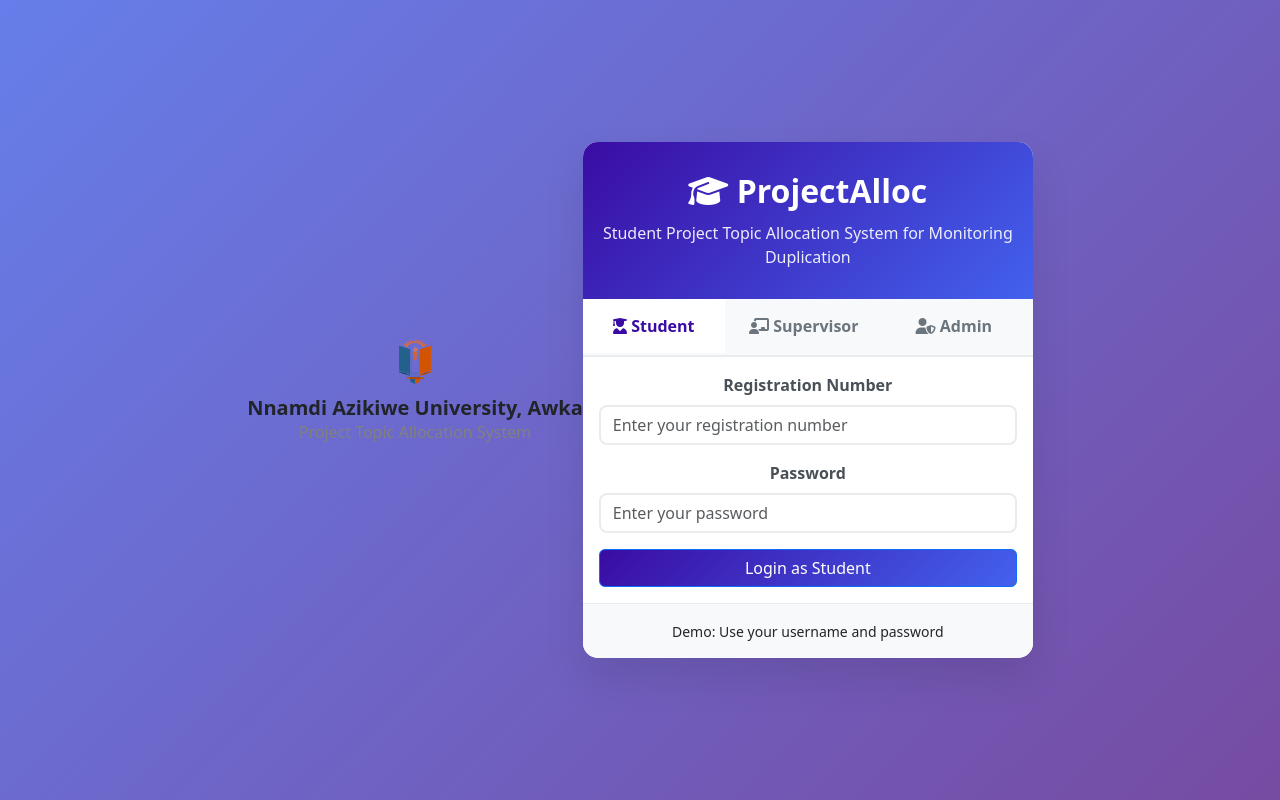
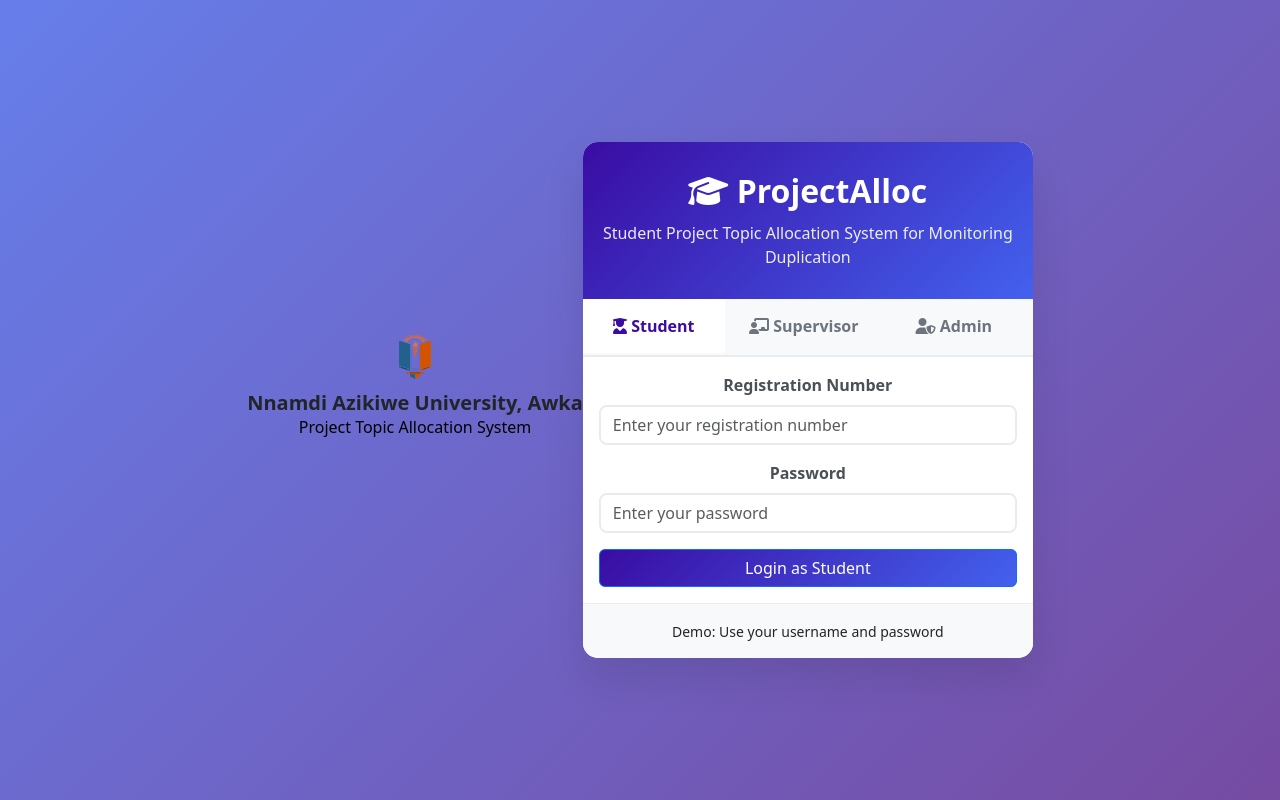
Before and after one commit to Amarachi19-Eto/project-allocation-frontend, a React (Create React App) app: page / in a window 1280 px wide. Built offline with nearby package versions, Linux system fonts and the light colour scheme.

Commit message:
Improved styling: black text and better spacing

```diff
--- a/src/components/Login/Login.js
+++ b/src/components/Login/Login.js
@@ -66,14 +66,14 @@
   return (
     <div className="login-container">
       {/* UNIZIK Logo and Header - ADDED CODE */}
-      <div style={{ textAlign: 'center', marginBottom: '20px' }}>
+      <div style={{ textAlign: 'center', marginBottom: '30px' }}>
         <img
           src="/unizik-logo.png"
           alt="UNIZIK Logo"
           style={{ width: '70px' }}
         />
         <h5 style={{ margin: '10px 0 0 0', fontWeight: 'bold' }}>Nnamdi Azikiwe University, Awka</h5>
-        <p style={{ margin: 0, color: 'gray' }}>Project Topic Allocation System</p>
+        <p style={{ margin: 0, color: 'black' }}>Project Topic Allocation System</p>
       </div>
 
       <div className="login-card">
```
